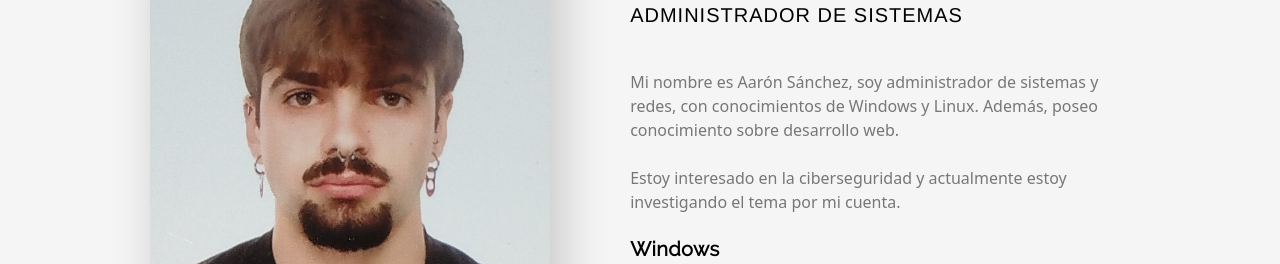
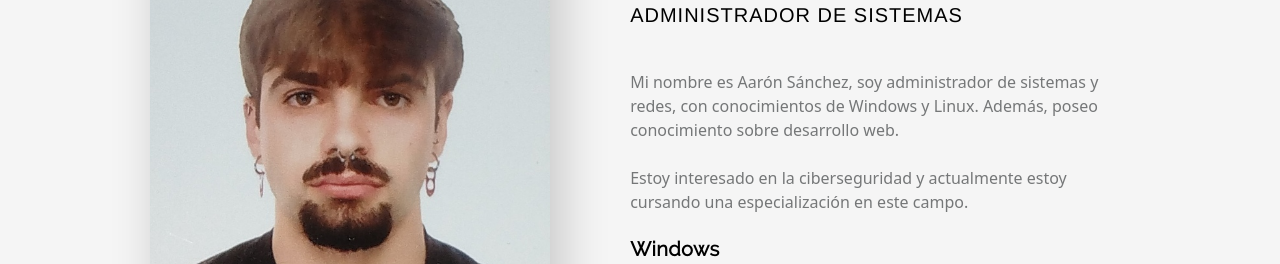
Before and after one commit to rxfatalslash/rxfatalslash.github.io, a React (Create React App) app: page / in a window 1280 px wide. Shown: the part 228-492 px from the top of the page. Built offline with nearby package versions, Linux system fonts and the light colour scheme; the HTML template or start-up script is replaced by a standard one.

Commit message:
Actualización sobre mí

```diff
--- a/src/App.jsx
+++ b/src/App.jsx
@@ -46,7 +46,7 @@ function App() {
               <br />
               <br />
               Estoy interesado en la ciberseguridad y actualmente estoy
-              investigando el tema por mi cuenta.
+              cursando una especialización en este campo.
             </p>
             <div className="mt-5">
               <h1 className="lg:text-[20px] font-rising-sun font-bold mb-2">
```
